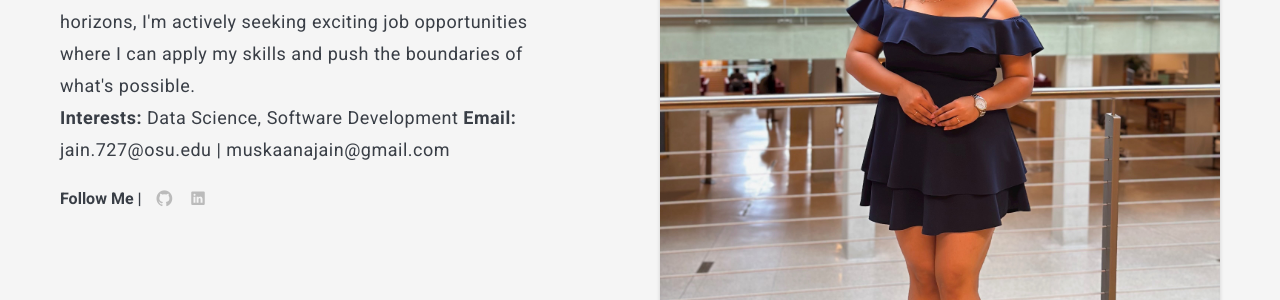
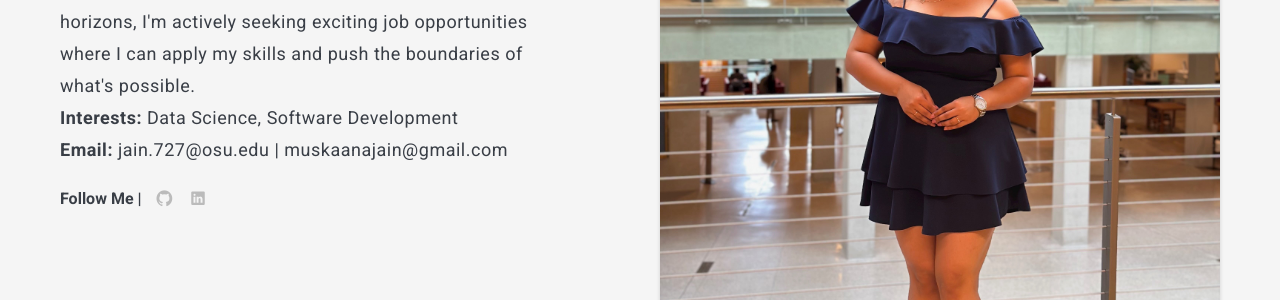
Before and after one commit to MuskanJain798/Muskan, a Jekyll site: the page built from index.html, in a window 1280 px wide. Shown: the part 540-840 px from the top of the page. Built offline with Jekyll 4.4.1, drawn with Linux system fonts in a browser that asks for light colours; nearby versions of some CDN libraries; the list of posts is cut into pages by our own code.

```diff
--- a/_data/settings.yml
+++ b/_data/settings.yml
@@ -8,7 +8,7 @@ author:
   name: Muskan Jain
   image: Professional_photo.jpeg
   say-hello: Hello there! I’m <strong>Muskan Jain</strong>
-  bio : Pursuing Master of Science in Computer Science and Engineering at The Ohio State University. <br>I am a digital innovation enthusiast with a strong background in technology.  With a burning curiosity to explore new horizons, I'm actively seeking exciting job opportunities where I can apply my skills and push the boundaries of what's possible.<br> <strong>Interests:</strong> Data Science, Software Development<be> <strong>Email:</strong> jain.727@osu.edu | muskaanajain@gmail.com
+  bio : Pursuing Master of Science in Computer Science and Engineering at The Ohio State University. <br>I am a digital innovation enthusiast with a strong background in technology.  With a burning curiosity to explore new horizons, I'm actively seeking exciting job opportunities where I can apply my skills and push the boundaries of what's possible.<br> <strong>Interests:</strong> Data Science, Software Development<br> <strong>Email:</strong> jain.727@osu.edu | muskaanajain@gmail.com
 #-------------------------------
 # Contact links
 email: jain.727@osu.edu
```
